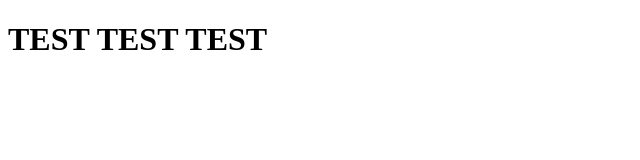
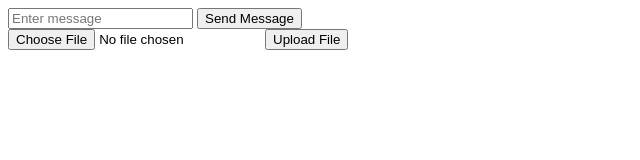
Before and after one commit to Junior-Programmer-Team/Data-Communication-Project, a plain HTML site: page public/index.html in a window 1280 px wide. Shown: the whole page, without its empty margins (0-640 px from the left). Drawn offline with Linux system fonts and the light colour scheme.

Commit message:
index and sender_file

```diff
--- a/public/index.html
+++ b/public/index.html
@@ -6,6 +6,25 @@
     <title>TEST</title>
 </head>
 <body>
-    <h1>TEST TEST TEST</h1>
+    <div>
+        <input type="text" id="messageInput" placeholder="Enter message">
+        <button onclick="sendMessage()">Send Message</button>
+    </div>
+    <!-- select file -->
+    <input type="file" id="fileInput" accept="image/*">
+    <button onclick="uploadFile()">Upload File</button>
+    <script>
+
+        function sendMessage() {
+            const message = document.getElementById("messageInput").value;
+
+        }
+        function uploadFile() {
+            const fileInput = document.getElementById("fileInput");
+
+
+
+        }
+    </script>
 </body>
 </html>
```
Also changed, not shown: 1 other file.
